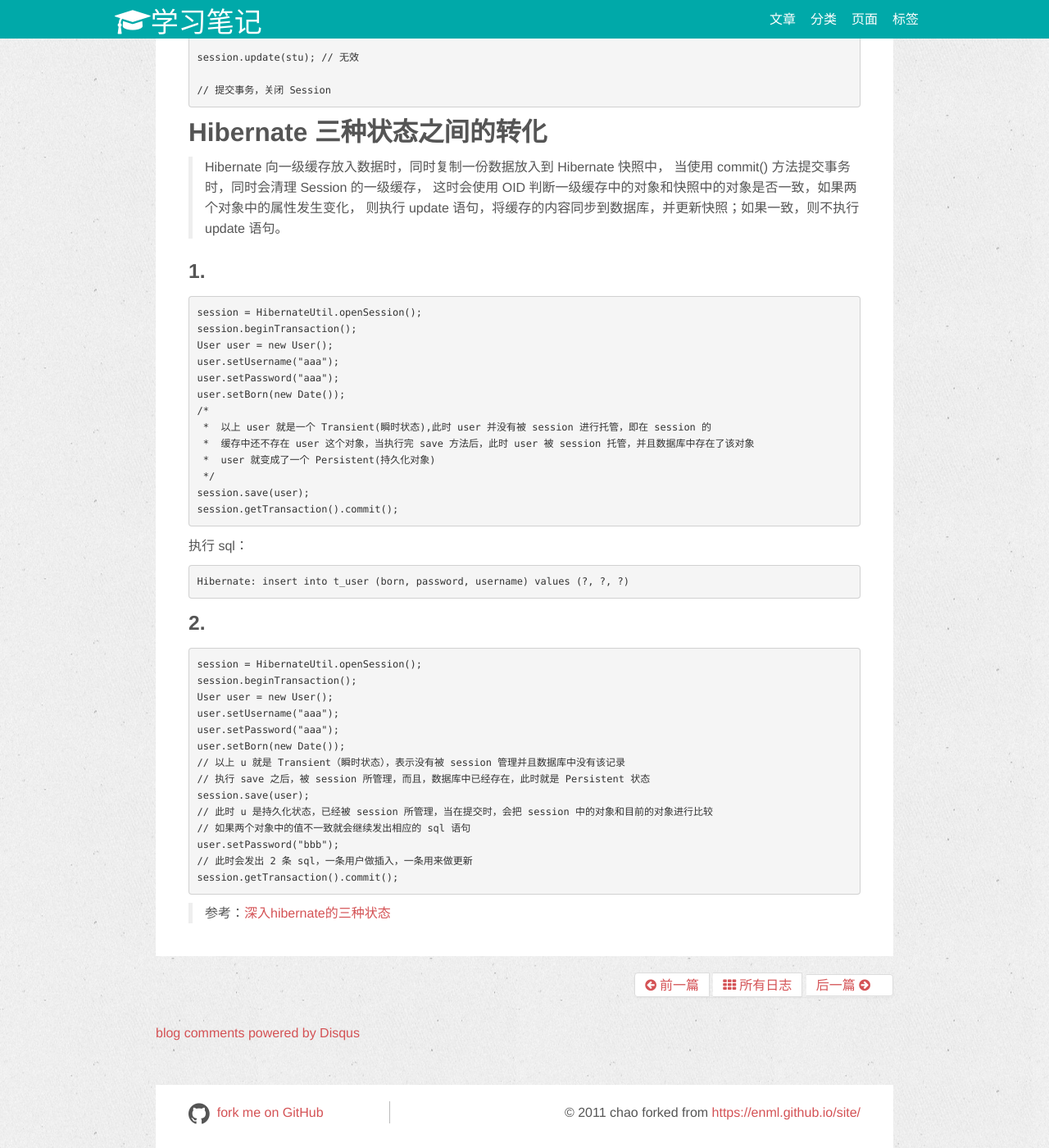
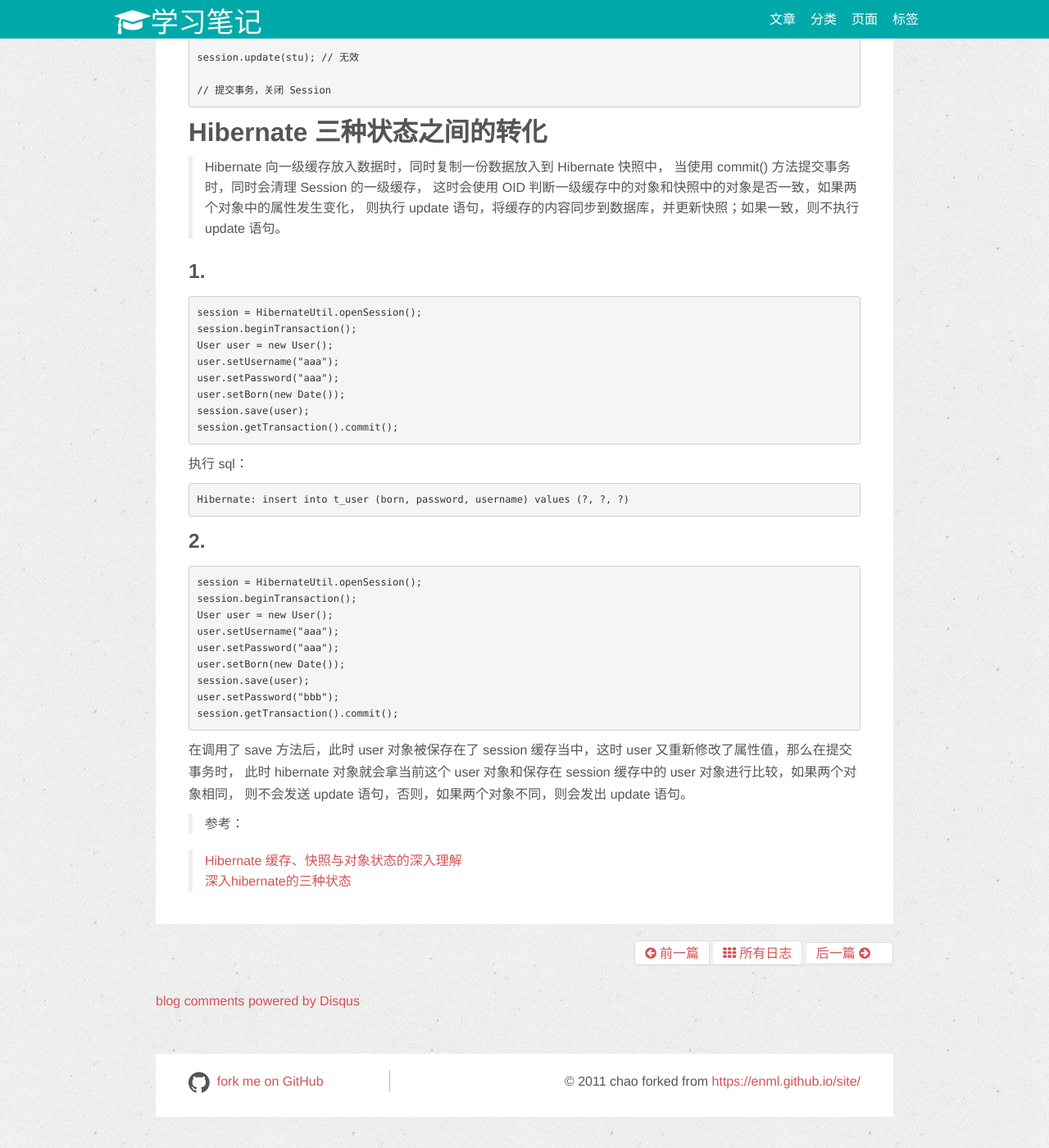
Before and after one commit to wanlp10/wuchao.github.io, a Jekyll site: the page built from _posts/hibernate/2018-05-16-Hibernate-Object-States.md, in a window 1280 px wide and 1400 px high, scrolled down 1456 px. Shown: the whole window at 82% size. Built offline with Jekyll 4.4.1, drawn with Linux system fonts in a browser that asks for light colours; nearby versions of some CDN libraries; comment, search, counter and statistics services are not loaded; some of the changed text lies outside the part shown.

Commit message:
initial commit.

````diff
--- a/_posts/hibernate/2018-05-16-Hibernate-Object-States.md
+++ b/_posts/hibernate/2018-05-16-Hibernate-Object-States.md
@@ -39,7 +39,7 @@ stu.setId(“100”);
 // 将 stu 对象持久化操作
 session.save(stu);
 
-stu.setCardId(“20076548”);
+stu.setCardId("20076548");
 
 // 再次对 stu 对象进行持久化操作
 session.save(stu); // 无效
@@ -63,11 +63,6 @@ User user = new User();
 user.setUsername("aaa");
 user.setPassword("aaa");
 user.setBorn(new Date());
-/*
- *  以上 user 就是一个 Transient(瞬时状态),此时 user 并没有被 session 进行托管，即在 session 的
- *  缓存中还不存在 user 这个对象，当执行完 save 方法后，此时 user 被 session 托管，并且数据库中存在了该对象
- *  user 就变成了一个 Persistent(持久化对象)
- */
 session.save(user);
 session.getTransaction().commit();
 ```
@@ -84,15 +79,17 @@ User user = new User();
 user.setUsername("aaa");
 user.setPassword("aaa");
 user.setBorn(new Date());
-// 以上 u 就是 Transient（瞬时状态），表示没有被 session 管理并且数据库中没有该记录
-// 执行 save 之后，被 session 所管理，而且，数据库中已经存在，此时就是 Persistent 状态
 session.save(user);
-// 此时 u 是持久化状态，已经被 session 所管理，当在提交时，会把 session 中的对象和目前的对象进行比较
-// 如果两个对象中的值不一致就会继续发出相应的 sql 语句
 user.setPassword("bbb");
-// 此时会发出 2 条 sql，一条用户做插入，一条用来做更新
 session.getTransaction().commit();
 ```
+在调用了 save 方法后，此时 user 对象被保存在了 session 缓存当中，这时 user 又重新修改了属性值，那么在提交事务时，
+此时 hibernate 对象就会拿当前这个 user 对象和保存在 session 缓存中的 user 对象进行比较，如果两个对象相同，
+则不会发送 update 语句，否则，如果两个对象不同，则会发出 update 语句。
 
 
-> 参考：[深入hibernate的三种状态](https://www.cnblogs.com/xiaoluo501395377/p/3380270.html)
+> 参考：
+
+> [Hibernate 缓存、快照与对象状态的深入理解](https://blog.csdn.net/boboma_dut/article/details/79659061)
+>
+> [深入hibernate的三种状态](https://www.cnblogs.com/xiaoluo501395377/p/3380270.html)
````
